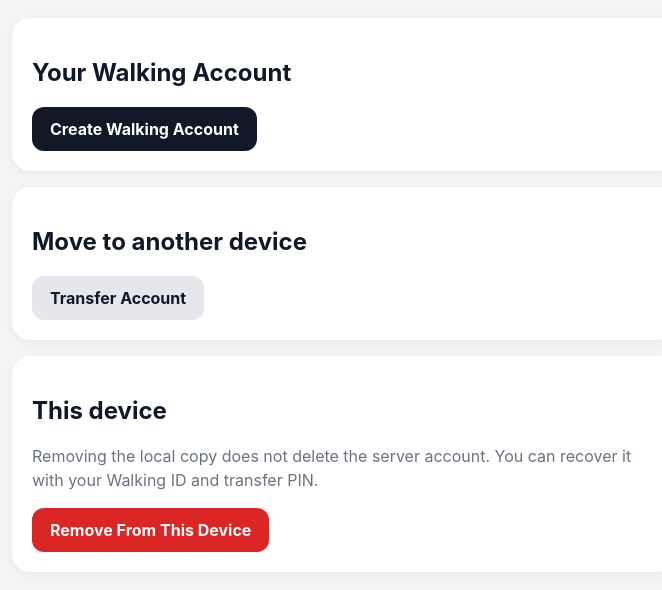
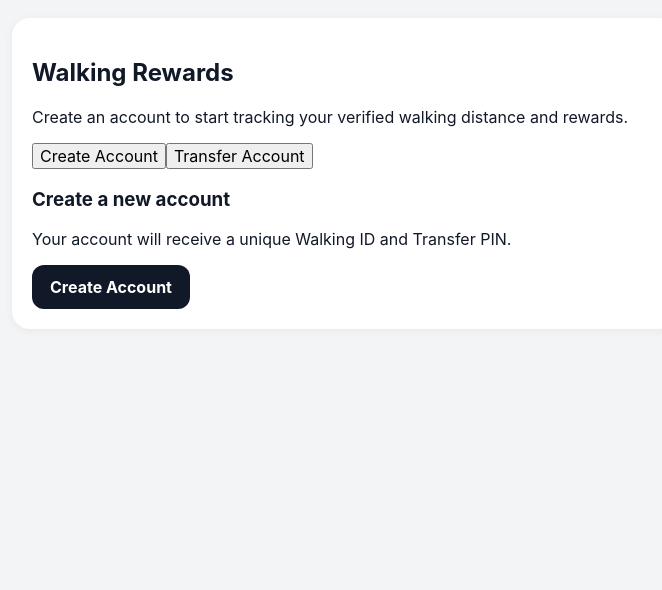
Before and after one commit to a757k/Walking-rewards-, a React (Vite) app: page / in a window 1280 px wide. Shown: the top 590 px of the page, without its empty margins (296-958 px from the left). Built offline with nearby package versions, Linux system fonts and the light colour scheme.

Commit message:
Update Account.jsx

```diff
--- a/src/components/Account.jsx
+++ b/src/components/Account.jsx
@@ -1,260 +1,226 @@
 import { useState } from "react";
-
+import {
+  createAccount,
+  transferAccount
+} from "../utils/api";
 import {
   saveAccount,
   clearAccount
 } from "../utils/storage";
 
-import {
-  createAccount,
-  transferAccount
-} from "../utils/api";
-
 export default function Account({
   account,
-  updateAccount
+  updateAccount,
+  firstSetup = false
 }) {
-  const [mode, setMode] =
-    useState("view");
+  const [mode, setMode] = useState("create");
+  const [walkingId, setWalkingId] = useState("");
+  const [transferPin, setTransferPin] = useState("");
+  const [loading, setLoading] = useState(false);
+  const [message, setMessage] = useState("");
+  const [error, setError] = useState("");
 
-  const [walkingId, setWalkingId] =
-    useState("");
-
-  const [pin, setPin] =
-    useState("");
-
-  const [message, setMessage] =
-    useState("");
-
-  const [loading, setLoading] =
-    useState(false);
-
-  async function createNewAccount() {
+  async function handleCreate() {
     setLoading(true);
+    setError("");
     setMessage("");
 
     try {
-      const serverAccount =
-        await createAccount();
+      const result = await createAccount();
 
-      saveAccount(
-        serverAccount
-      );
+      if (!result.account || !result.account.walkingId) {
+        throw new Error("The server did not return an account.");
+      }
 
-      updateAccount(
-        serverAccount
-      );
+      saveAccount(result.account);
+      updateAccount(result.account);
 
-      setMessage(
-        "Walking Account created successfully."
-      );
-    } catch (error) {
-      setMessage(
-        error.message ||
-        "Could not create account."
-      );
+      setMessage("Account created successfully.");
+    } catch (err) {
+      setError(err.message || "Could not create account.");
     } finally {
       setLoading(false);
     }
   }
 
-  async function transfer() {
-    if (!walkingId.trim()) {
-      setMessage(
-        "Enter your Walking ID."
-      );
+  async function handleTransfer() {
+    const id = walkingId.trim().toUpperCase();
+    const pin = transferPin.trim();
 
-      return;
-    }
-
-    if (!pin.trim()) {
-      setMessage(
-        "Enter your transfer PIN."
-      );
-
+    if (!id || !pin) {
+      setError("Enter both your Walking ID and Transfer PIN.");
       return;
     }
 
     setLoading(true);
+    setError("");
     setMessage("");
 
     try {
-      const result =
-        await transferAccount(
-          walkingId.trim(),
-          pin.trim()
-        );
+      const result = await transferAccount(id, pin);
 
-      saveAccount(result);
+      if (!result.account || !result.account.walkingId) {
+        throw new Error("The server did not return your account.");
+      }
 
-      updateAccount(result);
+      saveAccount(result.account);
+      updateAccount(result.account);
 
-      setMode("view");
-
-      setWalkingId("");
-      setPin("");
-
-      setMessage(
-        "Account transferred successfully."
-      );
-    } catch (error) {
-      setMessage(
-        error.message ||
-        "Transfer failed."
-      );
+      setMessage("Account transferred successfully.");
+    } catch (err) {
+      setError(err.message || "Could not transfer account.");
     } finally {
       setLoading(false);
     }
   }
 
-  function removeLocalAccount() {
+  function handleRemoveLocalAccount() {
     clearAccount();
+    updateAccount(null);
+  }
 
-    updateAccount(null);
+  if (firstSetup || !account) {
+    return (
+      <div className="account-page">
+        <div className="card">
+          <h2>Walking Rewards</h2>
 
-    setMessage(
-      "This device's saved account has been removed."
+          <p>
+            Create an account to start tracking your verified walking
+            distance and rewards.
+          </p>
+
+          <div className="account-tabs">
+            <button
+              className={mode === "create" ? "active" : ""}
+              onClick={() => {
+                setMode("create");
+                setError("");
+                setMessage("");
+              }}
+            >
+              Create Account
+            </button>
+
+            <button
+              className={mode === "transfer" ? "active" : ""}
+              onClick={() => {
+                setMode("transfer");
+                setError("");
+                setMessage("");
+              }}
+            >
+              Transfer Account
+            </button>
+          </div>
+
+          {mode === "create" && (
+            <div>
+              <h3>Create a new account</h3>
+
+              <p>
+                Your account will receive a unique Walking ID and
+                Transfer PIN.
+              </p>
+
+              <button
+                className="primary-button"
+                onClick={handleCreate}
+                disabled={loading}
+              >
+                {loading ? "Creating..." : "Create Account"}
+              </button>
+            </div>
+          )}
+
+          {mode === "transfer" && (
+            <div>
+              <h3>Transfer your account</h3>
+
+              <input
+                type="text"
+                placeholder="Walking ID"
+                value={walkingId}
+                onChange={(e) => setWalkingId(e.target.value)}
+                autoComplete="off"
+              />
+
+              <input
+                type="text"
+                inputMode="numeric"
+                placeholder="Transfer PIN"
+                value={transferPin}
+                onChange={(e) => setTransferPin(e.target.value)}
+                autoComplete="off"
+              />
+
+              <button
+                className="primary-button"
+                onClick={handleTransfer}
+                disabled={loading}
+              >
+                {loading ? "Transferring..." : "Transfer Account"}
+              </button>
+            </div>
+          )}
+
+          {message && (
+            <p className="success-message">
+              {message}
+            </p>
+          )}
+
+          {error && (
+            <p className="error-message">
+              {error}
+            </p>
+          )}
+        </div>
+      </div>
     );
   }
 
   return (
-    <div className="page">
-      <section className="card">
-        <h2>
-          Your Walking Account
-        </h2>
+    <div className="account-page">
+      <div className="card">
+        <h2>Your Account</h2>
 
-        {account ? (
-          <>
-            <div className="account-row">
-              <span>
-                Walking ID
-              </span>
+        <div className="account-info">
+          <div>
+            <span>Walking ID</span>
+            <strong>{account.walkingId}</strong>
+          </div>
 
-              <strong>
-                {account.walkingId}
-              </strong>
-            </div>
+          <div>
+            <span>Transfer PIN</span>
+            <strong>{account.transferPin}</strong>
+          </div>
 
-            <div className="account-row">
-              <span>
-                Transfer PIN
-              </span>
+          <div>
+            <span>Points</span>
+            <strong>{account.points || 0}</strong>
+          </div>
 
-              <strong>
-                {account.transferPin}
-              </strong>
-            </div>
+          <div>
+            <span>Total Distance</span>
+            <strong>
+              {Number(account.totalDistance || 0).toFixed(2)} km
+            </strong>
+          </div>
+        </div>
 
-            <p className="muted">
-              Keep your Walking ID and PIN
-              somewhere safe. They are used
-              to recover your account on another
-              device.
-            </p>
-          </>
-        ) : (
-          <button
-            className="primary-button"
-            onClick={
-              createNewAccount
-            }
-            disabled={loading}
-          >
-            {loading
-              ? "Creating..."
-              : "Create Walking Account"}
-          </button>
-        )}
-      </section>
-
-      <section className="card">
-        <h2>
-          Move to another device
-        </h2>
-
-        {mode === "view" ? (
-          <button
-            className="secondary-button"
-            onClick={() =>
-              setMode("transfer")
-            }
-          >
-            Transfer Account
-          </button>
-        ) : (
-          <>
-            <label>
-              Walking ID
-            </label>
-
-            <input
-              value={walkingId}
-              onChange={(e) =>
-                setWalkingId(
-                  e.target.value
-                )
-              }
-              placeholder="WR-XXXXXXXX"
-              autoCapitalize="characters"
-            />
-
-            <label>
-              Transfer PIN
-            </label>
-
-            <input
-              value={pin}
-              onChange={(e) =>
-                setPin(
-                  e.target.value
-                )
-              }
-              placeholder="6-digit PIN"
-              inputMode="numeric"
-              maxLength={6}
-            />
-
-            <button
-              className="primary-button"
-              onClick={transfer}
-              disabled={loading}
-            >
-              {loading
-                ? "Transferring..."
-                : "Transfer Account"}
-            </button>
-          </>
-        )}
-      </section>
-
-      {message && (
-        <div className="notice">
-          {message}
-        </div>
-      )}
-
-      <section className="card">
-        <h2>
-          This device
-        </h2>
-
-        <p className="muted">
-          Removing the local copy does not
-          delete the server account. You can
-          recover it with your Walking ID and
-          transfer PIN.
+        <p>
+          Keep your Walking ID and Transfer PIN somewhere safe.
+          They are used to recover your account on another device.
         </p>
 
         <button
-          className="danger-button"
-          onClick={
-            removeLocalAccount
-          }
+          className="secondary-button"
+          onClick={handleRemoveLocalAccount}
         >
-          Remove From This Device
+          Remove This Device
         </button>
-      </section>
+      </div>
     </div>
   );
 }
```
